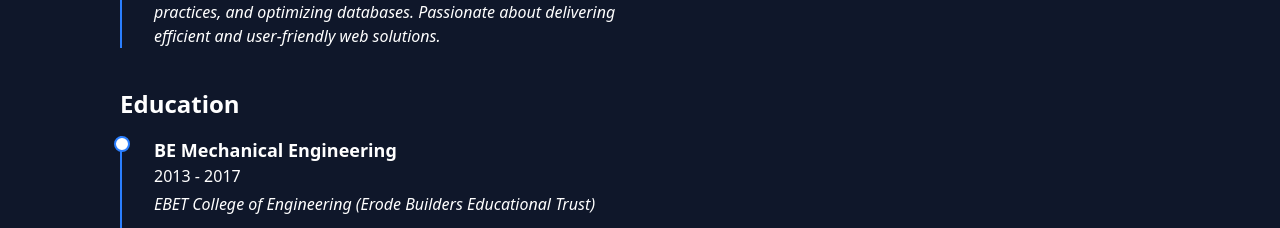
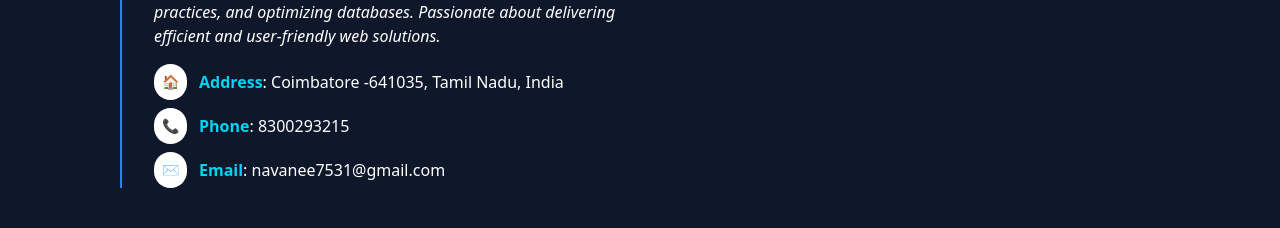
Before and after one commit to navaneethan1995/My-Resume, a React (Vite) app: page /resume in a window 1280 px wide. Shown: the part 376-604 px from the top of the page. Built offline with nearby package versions, Linux system fonts and the light colour scheme.

Commit message:
first commit

```diff
--- a/package.json
+++ b/package.json
@@ -31,6 +31,7 @@
     "eslint": "^9.22.0",
     "eslint-plugin-react-hooks": "^5.2.0",
     "eslint-plugin-react-refresh": "^0.4.19",
+    "gh-pages": "^6.3.0",
     "globals": "^16.0.0",
     "postcss": "^8.5.3",
     "tailwindcss": "^4.1.4",
--- a/src/Components/Home.jsx
+++ b/src/Components/Home.jsx
@@ -1,5 +1,5 @@
 import React, { useEffect, useState } from 'react';
-import { FaLinkedin } from 'react-icons/fa';
+import { FaLinkedin,FaGithub } from 'react-icons/fa';
 import { Typewriter } from 'react-simple-typewriter';
 import DownloadCV from './DownloadCV';
 import Snowfall from 'react-snowfall';
@@ -114,6 +114,15 @@ const HeroSection = () => {
             >
               <FaLinkedin className="cursor-pointer" />
             </a>
+            <a
+              href="https://github.com/navaneethan1995"
+              target="_blank"
+              rel="noopener noreferrer"
+              className="hover:text-blue-700"
+            >
+              <FaGithub className="cursor-pointer" />
+            </a>
+
           </div>
         </motion.div>
       </div>
--- a/src/Components/Resume.jsx
+++ b/src/Components/Resume.jsx
@@ -23,7 +23,7 @@ const Resume = () => {
           gpa: data.aboutMe.gpa,
         });
         setExperiences(data.aboutMe.experience || []);
-        setContactInfo(data.info || []);
+        setContactInfo(data.aboutMe.info || []); // ✅ FIXED: Correct path
         setLoading(false);
       })
       .catch((err) => {
@@ -52,6 +52,7 @@ const Resume = () => {
 
         <div className="grid md:grid-cols-2 gap-10">
 
+          {/* Summary and Education */}
           <motion.div
             initial={{ opacity: 0, x: -50 }}
             whileInView={{ opacity: 1, x: 0 }}
@@ -65,10 +66,12 @@ const Resume = () => {
               <p className="italic mt-2">{personalInfo?.bio}</p>
 
               <ul className="space-y-2 mt-4">
-                {contactInfo.map((item) => (
-                  <li key={item.type} className="flex items-center space-x-3">
-                    <div className="bg-white text-black rounded-full p-2">
-                      {/* Add icon rendering logic here if needed */}
+                {contactInfo.map((item, index) => (
+                  <li key={index} className="flex items-center space-x-3">
+                    <div className="bg-white text-black rounded-full p-2 text-sm">
+                      {item.icon === 'home' && '🏠'}
+                      {item.icon === 'phone' && '📞'}
+                      {item.icon === 'mail' && '✉️'}
                     </div>
                     <div>
                       <span className="font-semibold text-cyan-400">{item.type}</span>: {item.details}
@@ -90,6 +93,7 @@ const Resume = () => {
             </div>
           </motion.div>
 
+          {/* Experience */}
           <motion.div
             initial={{ opacity: 0, x: 50 }}
             whileInView={{ opacity: 1, x: 0 }}
--- a/vite.config.js
+++ b/vite.config.js
@@ -4,5 +4,6 @@ import tailwindcss from 'autoprefixer'
 
 // https://vite.dev/config/
 export default defineConfig({
-  plugins: [react(),tailwindcss(),],
+  // base :'/MyResume/',
+  plugins: [react(),],
 })
```
Also changed, not shown: 1 other file (tests, documents, lock files or other folders).
